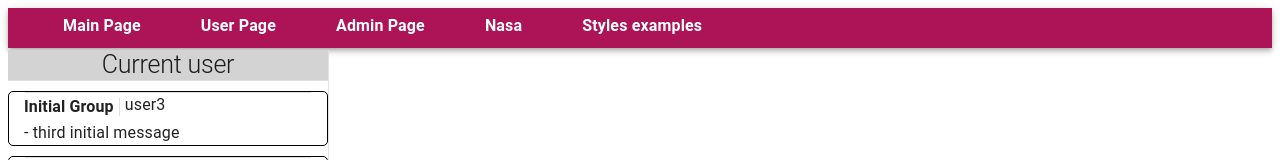
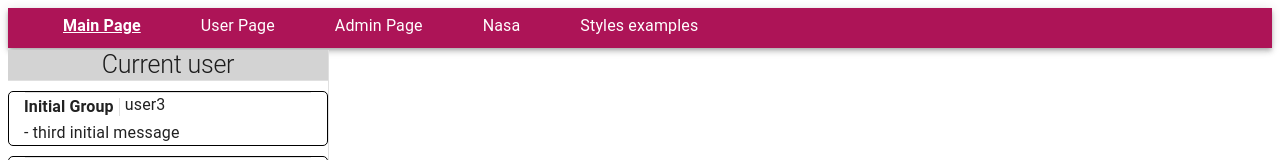
Before and after one commit to bhlynsky/messenger, a React (Create React App) app: page /#/main in a window 1280 px wide. Shown: the top 160 px of the page. Built offline with nearby package versions, Linux system fonts and the light colour scheme.

Commit message:
header link styles

```diff
--- a/src/components/Header/Header.js
+++ b/src/components/Header/Header.js
@@ -11,7 +11,7 @@ export default function Header() {
     return (
         <AppBar className={classes.header}>
             <Typography variant="subtitle1">
-                <Link className={'/' === location ? classes.activeLink : classes.link} to="/">
+                <Link className={'/main' === location ? classes.activeLink : classes.link} to="/">
                     Main Page
                 </Link>
             </Typography>
--- a/src/components/Header/styles.js
+++ b/src/components/Header/styles.js
@@ -14,6 +14,7 @@ export const useStyles = makeStyles({
         marginLeft: '50px',
         textDecoration: 'none',
         color: 'white',
+        fontWeight: 'lighter',
         verticalAlign: 'text-top',
     },
     activeLink: {
@@ -21,7 +22,7 @@ export const useStyles = makeStyles({
         marginLeft: '50px',
         textDecoration: 'underline',
         verticalAlign: 'text-top',
-        fontWeight: 'lighter',
+        fontWeight: 'bold',
         color: 'white',
     },
 });
```
